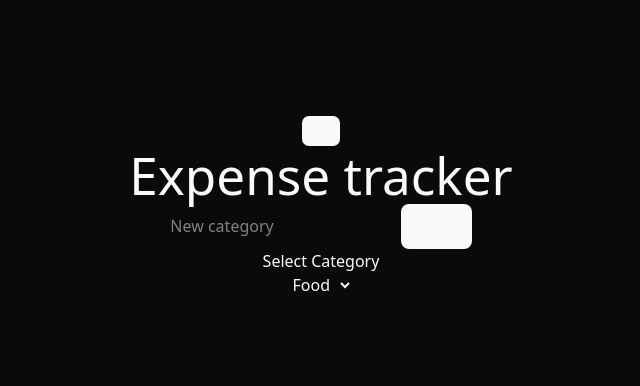
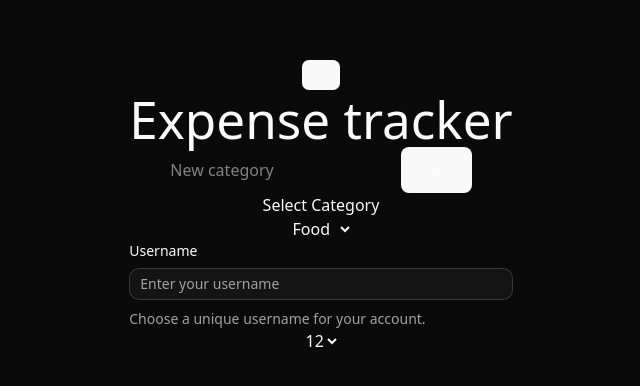
Before and after one commit to d-andrianakis/expense-tracker, a React (Vite) app: page / in a window 1280 px wide. Shown: the part 194-580 px from the top of the page, without its empty margins (319-959 px from the left). Built offline with nearby package versions, Linux system fonts and the light colour scheme.

Commit message:
@wip: add input for expenses

```diff
--- /dev/null
+++ b/components/AddExpenseInput.tsx
@@ -0,0 +1,30 @@
+import { Field, FieldDescription, FieldLabel } from "@/components/ui/field"
+import { Input } from "@/components/ui/input"
+
+import { useState } from "react";
+
+export default function AddExpenseInput({ onAddExpense }) {
+    const [value, setValue] = useState("");
+
+    const handleExpenseSubmit = (e) => {
+      e.preventDefault();
+
+      onAddExpense(value);
+      setValue("");
+    };
+    return (
+        <form onSubmit={handleExpenseSubmit}>
+            <Field>
+                <FieldLabel htmlFor="input-field-username">Username</FieldLabel>
+                <Input
+                    id="input-field-username"
+                    type="text"
+                    placeholder="Enter your username"
+                />
+                <FieldDescription>
+                    Choose a unique username for your account.
+                </FieldDescription>
+            </Field>
+        </form>
+    )
+}
--- /dev/null
+++ b/components/DisplayExpenses.tsx
@@ -0,0 +1,11 @@
+export default function DisplayExpenses({ expenses }) {
+  return (
+    <select>
+      {expenses.map((cat, index) => (
+        <option key={index} value={cat}>
+          {cat}
+        </option>
+      ))}
+    </select>
+  );
+}
--- a/src/App.tsx
+++ b/src/App.tsx
@@ -1,17 +1,26 @@
-import { ThemeProvider } from "../components/theme-provider"
-import { ModeToggle } from "../components/mode-toggle"
+import { ThemeProvider } from "@/components/theme-provider"
+import { ModeToggle } from "@/components/mode-toggle"
 import { useState } from "react"
 import AddCategoryInput from "./AddCategoryInput"
 import CategorySelect from "./CategorySelect"
+import AddExpenseInput from "@/components/AddExpenseInput"
+import DisplayExpenses from "@/components/DisplayExpenses"
 import './App.css'
 
 function App() {
   const [categories, setCategories] = useState(["Food", "Travel", "Fun"])
+  const [expenses, setExpenses] = useState([12,15,20])
 
   const addCategory = (newCategory) => {
     if (!newCategory.trim()) return;
 
     setCategories((prev) => [...prev, newCategory])
+  }
+
+  const addExpense = (newExpense) => {
+    if (!newExpense.trim()) return;
+
+    setExpenses((prev) => [...prev, newExpense])
   }
   return (
     <ThemeProvider defaultTheme="dark" storageKey="vite-ui-theme">
@@ -24,6 +33,8 @@ function App() {
         <h2>Select Category</h2>
 
         <CategorySelect categories={categories} />
+        <AddExpenseInput onAddExpense={addExpense} />
+        <DisplayExpenses expenses={expenses} />
       </div>
     </ThemeProvider>
   )
```
Also changed, not shown: src/AddCategoryInput.tsx (+4 -4 lines).
